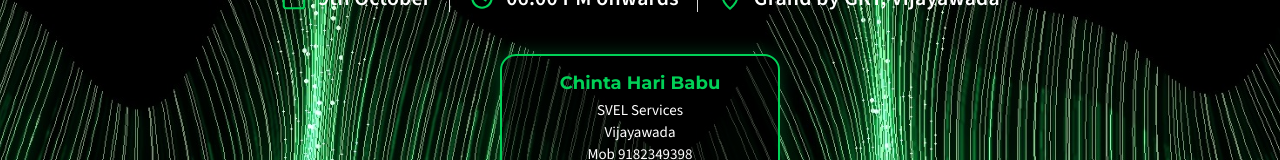
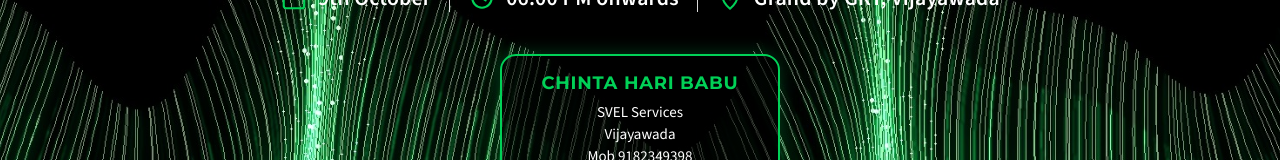
Before and after one commit to Akhilesh2006s/Schneider_Electrics, a React (Vite) app: page / in a window 1280 px wide. Shown: the part 480-640 px from the top of the page. Built offline with nearby package versions, Linux system fonts and the light colour scheme.

Commit message:
Match the hero contact card to the updated banner.
Co-authored-by: Cursor <cursoragent@cursor.com>

```diff
--- a/src/components/ContactCard.tsx
+++ b/src/components/ContactCard.tsx
@@ -1,7 +1,7 @@
 export function ContactCard() {
   return (
     <aside className="contact-card" aria-label="Event contact">
-      <p className="contact-name">Chinta Hari Babu</p>
+      <p className="contact-name">CHINTA HARI BABU</p>
       <p>SVEL Services</p>
       <p>Vijayawada</p>
       <p>Mob 9182349398</p>
--- a/src/styles.css
+++ b/src/styles.css
@@ -239,7 +239,8 @@ select {
   font-family: "Montserrat", "Source Sans 3", sans-serif;
   font-size: 18px !important;
   font-weight: 700 !important;
-  margin-bottom: 4px !important;
+  letter-spacing: 0.04em;
+  margin-bottom: 6px !important;
 }
 
 .page-main {
```
